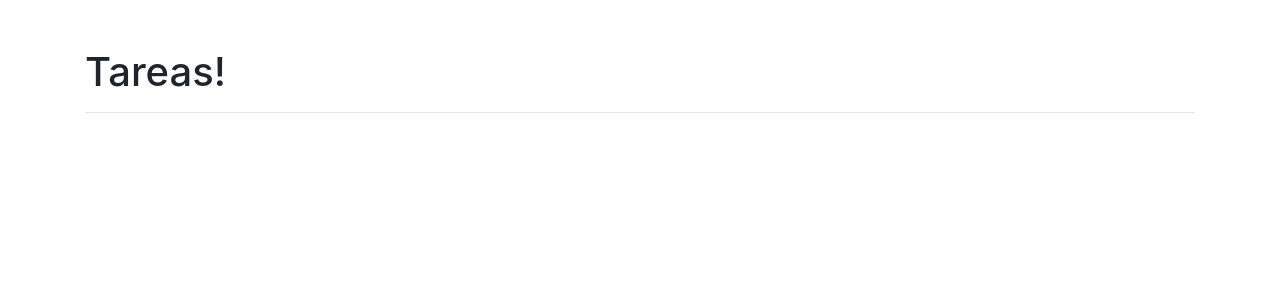
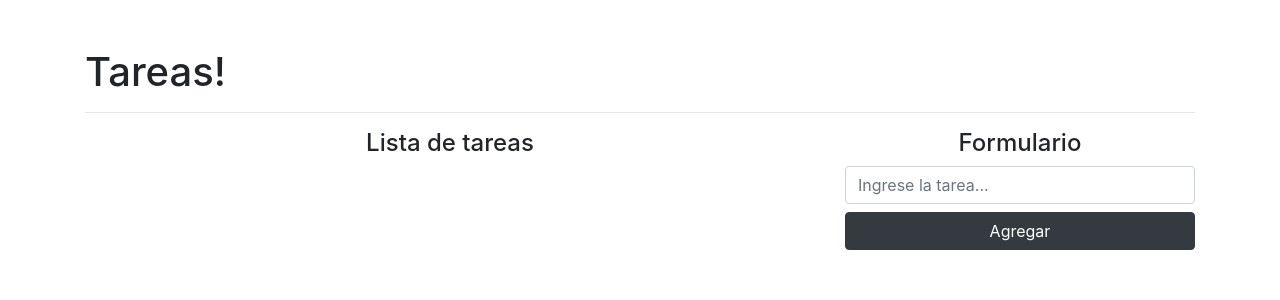
Before and after one commit to jhonmeche/crud, a React (Create React App) app: page / in a window 1280 px wide. Shown: the top 300 px of the page. Built offline with nearby package versions, Linux system fonts and the light colour scheme.

Commit message:
funcion de boton agregar tarea
hacemos funcionar el boton de agregar tarea

```diff
--- a/package.json
+++ b/package.json
@@ -6,9 +6,11 @@
     "@testing-library/jest-dom": "^5.11.4",
     "@testing-library/react": "^11.1.0",
     "@testing-library/user-event": "^12.1.10",
+    "lodash": "^4.17.21",
     "react": "^17.0.1",
     "react-dom": "^17.0.1",
     "react-scripts": "4.0.3",
+    "shortid": "^2.2.16",
     "web-vitals": "^1.0.1"
   },
   "scripts": {
--- a/src/App.js
+++ b/src/App.js
@@ -1,11 +1,60 @@
-import React from 'react'
+import { isEmpty } from 'lodash'
+import React, { useState } from 'react'
+import shortid from 'shortid'
 
 
 function App() {
+  const [task, setTask] = useState("")
+  const [tasks,setTasks] = useState([])
+
+  const addTask = (e) => {
+    e.preventDefault()
+    if (isEmpty(task)) {
+      console.log("Task empty")
+      return
+    }
+    const newTask = {
+      id: shortid.generate(),
+      name: task
+    }
+    setTasks([...tasks, newTask])
+    setTask("")
+  }
+
   return (
     <div className="container mt-5">
       <h1>Tareas!</h1>
       <hr/>
+      <div className="row">
+        <div className="col-8">
+          <h4 className="text-center">Lista de tareas</h4>
+          <ul className="list-group">
+            {
+              tasks.map((task) => (
+                <li className="list-group-item" key={task.id}>
+                <span className="lead">{task.name}</span>
+                <button className="btn btn-danger btn-sm float-rigth mx-2">Eliminar</button>
+                <button className="btn btn-warning btn-sm float-rigth">Editar</button>
+                </li>
+              ))
+
+            }
+          </ul>
+        </div>
+        <div className="col-4">
+          <h4 className="text-center">Formulario</h4>
+          <form onSubmit={addTask}>
+            <input type="text"
+            className="form-control mb-2"
+            placeholder="Ingrese la tarea..."
+            onChange={(Text)=> setTask(Text.target.value)}
+            value={task}></input>
+            <button className="btn btn-dark btn-block" type="submit">
+              Agregar
+            </button>
+          </form>
+        </div>
+      </div>
     </div>
   )
 }
```
Also changed, not shown: 1 other file (tests, documents, lock files or other folders).
